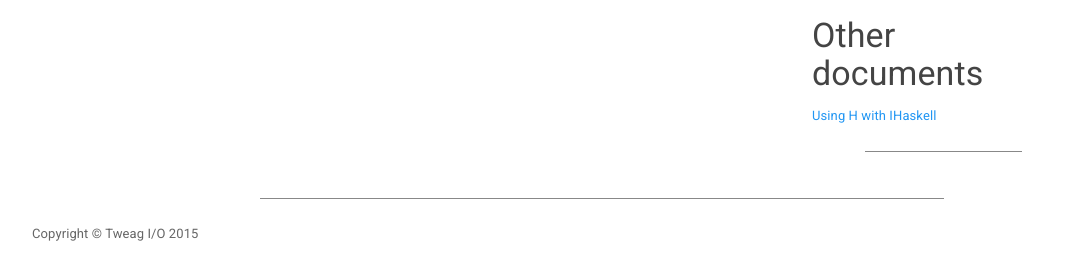
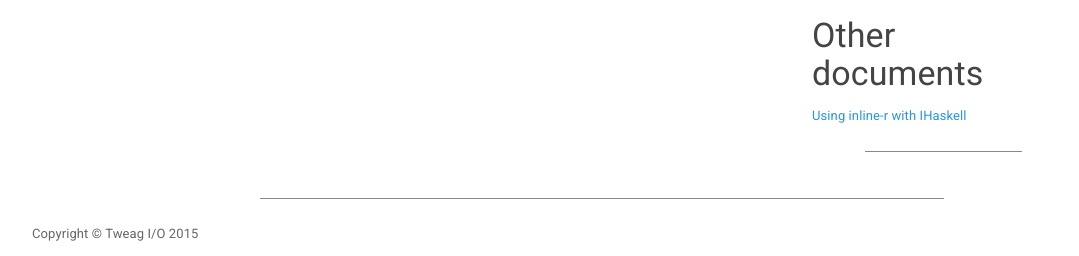
Before and after one commit to tweag/HaskellR, a Jekyll site: the page built from docs/13-introduction.md, in a window 1280 px wide. Shown: the part 1029-1285 px from the top of the page, without its empty margins (38-1117 px from the left). Built offline with Jekyll 4.4.1, drawn with Linux system fonts in a browser that asks for light colours; Markdown is read by kramdown in place of the engine named in the settings; a style sheet for code colours, icons or effects is not loaded.

Commit message:
Update link at nav_docs

```diff
--- a/_data/nav_docs.yml
+++ b/_data/nav_docs.yml
@@ -50,5 +50,5 @@
     title: Memory allocation
 - title: Other documents
   items:
-  - id: H-with-IHaskell
-    title: Using H with IHaskell
+  - id: inline-r-with-IHaskell
+    title: Using inline-r with IHaskell
```
